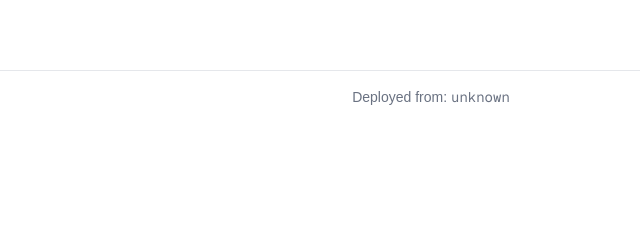
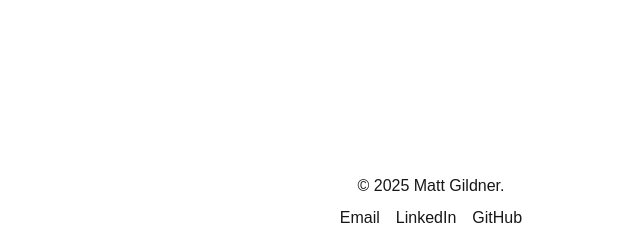
Before and after one commit to mattg101/mlg-portfolio, a Next.js app: page / in a window 1280 px wide. Shown: the part 730-981 px from the top of the page, without its empty margins (209-849 px from the left). Before the commit the page ends 853 px from the top, so only its background shows below. Built offline with nearby package versions, Linux system fonts and the light colour scheme.

Commit message:
Style Kit: Update Footer styling

```diff
--- a/src/components/footer.tsx
+++ b/src/components/footer.tsx
@@ -1,11 +1,15 @@
-'use client';
 
 export default function Footer() {
-  const deployFrom = process.env.NEXT_PUBLIC_DEPLOY_FROM ?? "unknown";
-
   return (
-    <footer className="w-full text-center text-sm text-gray-500 py-4 border-t border-gray-200">
-      Deployed from: <span className="font-mono">{deployFrom}</span>
+    <footer className="bg-base/80 text-text py-6 mt-20">
+      <div className="container mx-auto text-center">
+        <p>© {new Date().getFullYear()} Matt Gildner.</p>
+        <div className="flex justify-center gap-4 mt-2">
+          <a href="mailto:youremail@example.com" className="hover:text-lava transition">Email</a>
+          <a href="https://www.linkedin.com/in/mattgildner" className="hover:text-lava transition">LinkedIn</a>
+          <a href="https://github.com/mattg101" className="hover:text-lava transition">GitHub</a>
+        </div>
+      </div>
     </footer>
   );
 }
```
